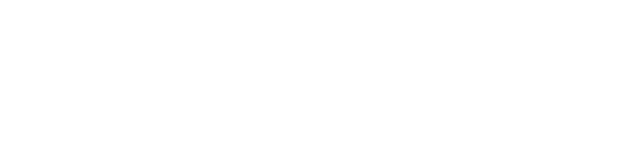
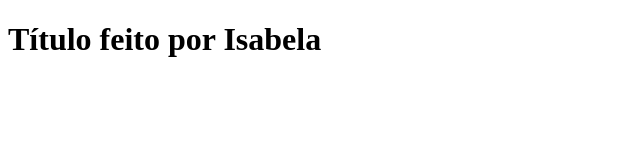
Before and after one commit to beladays/AULA-GIT-ESSENCIAL, a plain HTML site: page index.html in a window 1280 px wide. Shown: the whole page, without its empty margins (0-640 px from the left). Drawn offline with Linux system fonts and the light colour scheme.

```diff
--- a/index.html
+++ b/index.html
@@ -6,6 +6,6 @@
     <title>Git e GitHub.</title>
 </head>
 <body>
-
+    <h1>Título feito por Isabela</h1>
 </body>
 </html>
```
